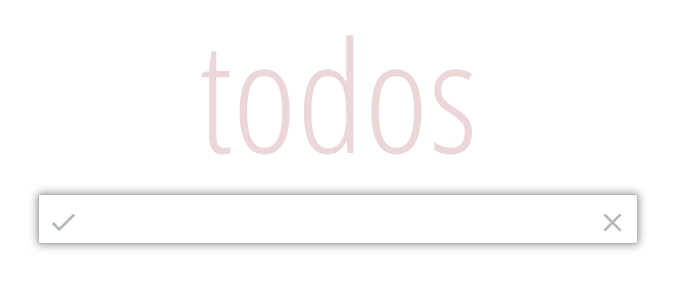
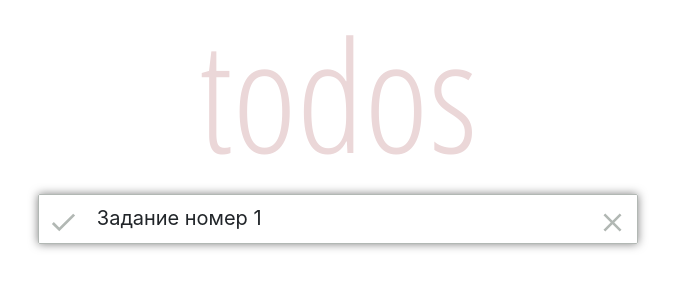
Before and after one commit to UncleFairy/todo-app-hooks, a React (Create React App) app: page / in a window 1280 px wide. Shown: the top 300 px of the page, without its empty margins (302-977 px from the left). Built offline with nearby package versions, Linux system fonts and the light colour scheme.

Commit message:
Fix todo component styles

```diff
--- a/src/components/todo/style.css
+++ b/src/components/todo/styles.css
@@ -10,11 +10,13 @@
 .todo-element-height {
   height: 50px;
 }
-.todo-input {
+.todo-p {
   border: 0px;
   font-size: 20px;
   font-weight: 400;
   outline: none;
+  margin: 0;
+  padding: 8px;
 }
 .todo-button {
   background: white;
--- a/src/components/todo/todo.js
+++ b/src/components/todo/todo.js
@@ -1,6 +1,6 @@
 import React from "react";
 import { IoMdClose, IoMdCheckmark } from "react-icons/io";
-import "./style.css";
+import "./styles.css";
 
 function Todo() {
   return (
@@ -16,10 +16,7 @@ function Todo() {
             </button>
           </div>
           <div className="col-sm-10 nopadding">
-            <input
-              type="text"
-              className="full-width todo-element-height todo-input"
-            />
+            <p className='full-width todo-element-height todo-p'>Задание номер 1</p>
           </div>
           <div className="col-sm-1 nopadding">
             <button className="full-width todo-element-height todo-button">
```
